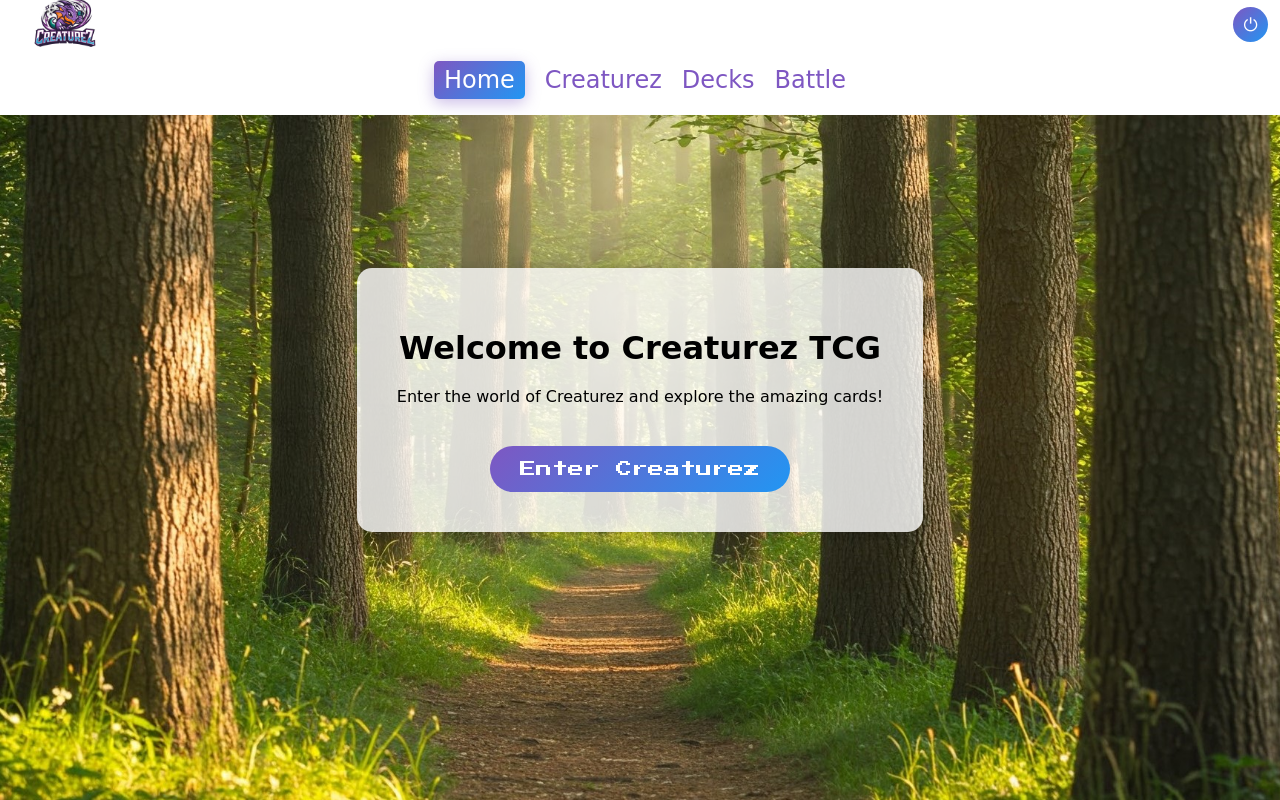
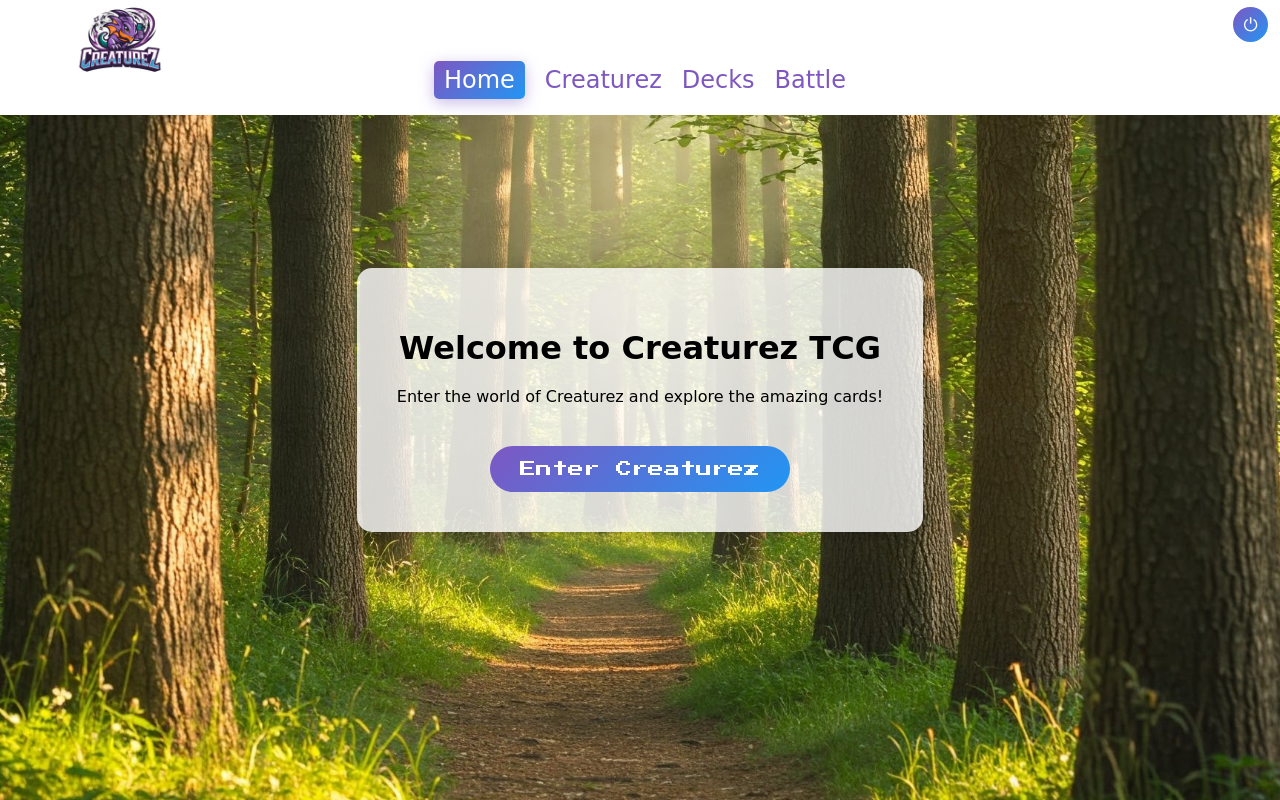
Before and after one commit to BenApisa/Creaturez, a website: page public/pages/index.html in a window 1280 px wide. Drawn offline with Linux system fonts and the light colour scheme.

Commit message:
Fix logo x3

```diff
--- a/public/css/styles.css
+++ b/public/css/styles.css
@@ -67,23 +67,22 @@ header {
     height: 45px;
     box-sizing: border-box;
     z-index: 1000;
-    overflow: visible; /* Allow logo to overflow */
+    overflow: visible;
 }
 
 header .logo-container {
-    height: 100%;
+    position: relative;
+    width: 200px; /* Set a fixed width */
+    height: 120px; /* Increased container height */
     display: flex;
     align-items: center;
-    padding: 2px 0;
-    position: relative; /* For logo positioning */
+    margin-top: 35px; /* Push the container down */
 }
 
 header .logo {
-    height: 90px; /* Increased logo size */
-    width: auto;
-    position: absolute; /* Position the logo */
-    top: 50%; /* Center vertically */
-    transform: translateY(-50%); /* Adjust for perfect centering */
+    width: 100%;
+    height: auto;
+    max-height: 120px; /* Increased max height */
     object-fit: contain;
 }
 
@@ -121,7 +120,7 @@ nav {
     display: flex;
     justify-content: center;
     position: fixed;
-    top: 45px;  /* Adjusted to match new header height */
+    top: 45px;
     padding: 5px 0;
     z-index: 999;
 }
```
